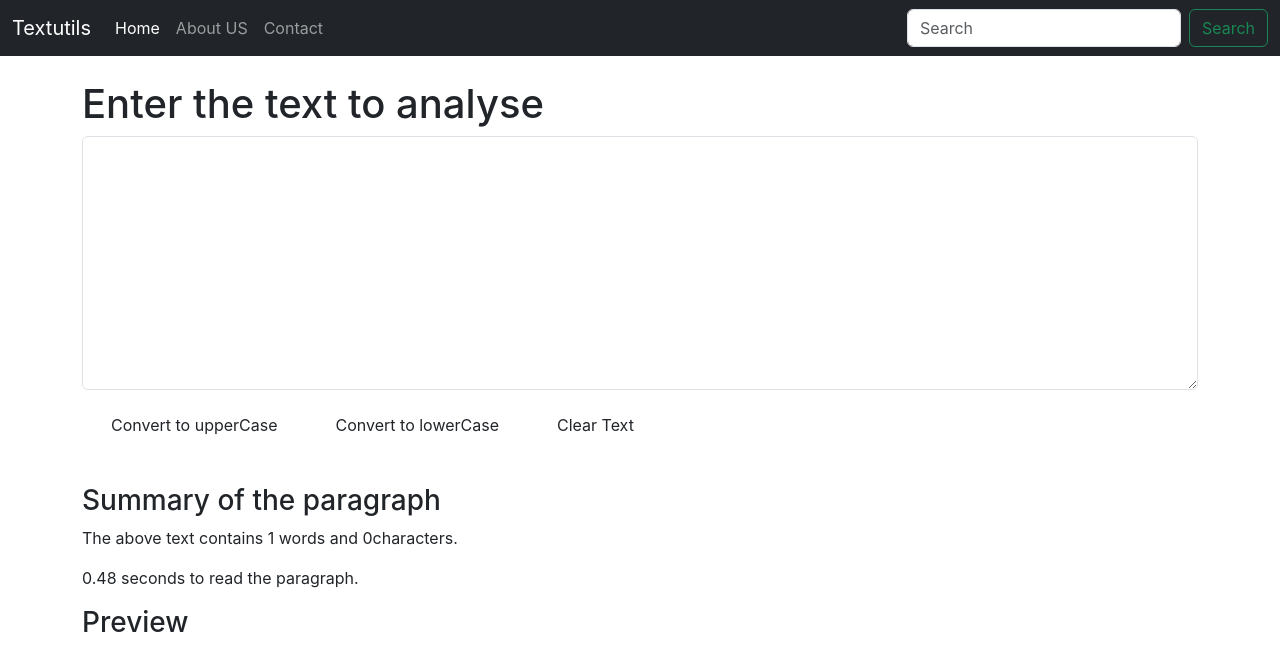
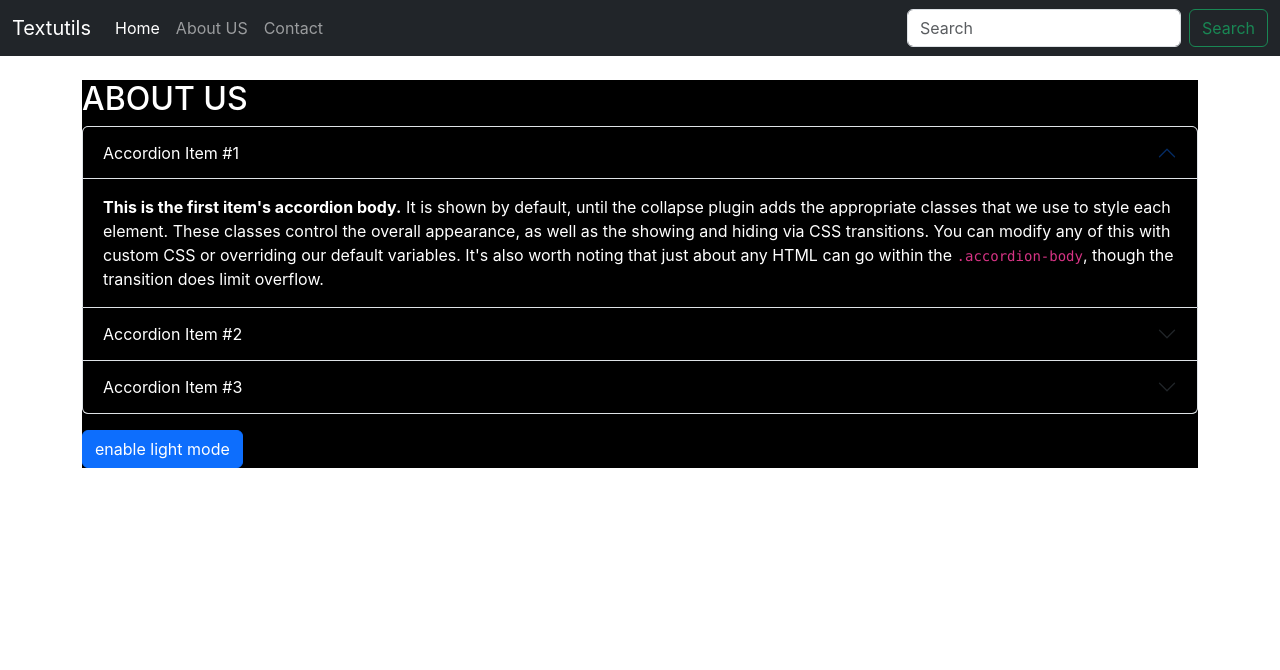
Before and after one commit to Sarthakped20/my-app, a React (Create React App) app: page / in a window 1280 px wide. Shown: the top 670 px of the page. Built offline with nearby package versions, Linux system fonts and the light colour scheme.

Commit message:
dark mode updates

```diff
--- a/src/App.js
+++ b/src/App.js
@@ -2,7 +2,9 @@
 import './App.css';
 import React from 'react';
 import Navbar from './components/Navbar';
-import Textbox from './components/Textbox';
+import About from './components/About';
+// import Textbox from './components/Textbox';
+
 
 
 function App() {
@@ -12,7 +14,8 @@
              aboutText= "About US"/>
 
     <div className="container my-4">
-      <Textbox heading="Enter the text to analyse" />
+      {/* <Textbox heading="Enter the text to analyse" /> */}
+      <About/>
     </div>
 
     </>
--- /dev/null
+++ b/src/components/About.js
@@ -0,0 +1,130 @@
+import React, { useState } from "react";
+
+export default function about() {
+  const [myStyle, setmyStyle] = useState({
+    color: "white",
+    backgroundColor: "black",
+  });
+  const [btnTxt, setbtnTxt] = useState("enable light mode");
+  const toggelStyle = () => {
+    if (myStyle.color == "white") {
+      setmyStyle({
+        color: "black",
+        backgroundColor: "white",
+      });
+      setbtnTxt("Enable dark mode");
+    } else {
+      setmyStyle({
+        color: "white",
+        backgroundColor: "black",
+      });
+      setbtnTxt("Enable light mode");
+    }
+  };
+
+  return (
+    <div className="aboutus" style={myStyle}>
+      <h2>ABOUT US</h2>
+      <div className="accordion" id="accordionExample" style={myStyle}>
+        <div className="accordion-item">
+          <h2 className="accordion-header">
+            <button
+              className="accordion-button"
+              type="button"
+              data-bs-toggle="collapse"
+              data-bs-target="#collapseOne"
+              aria-expanded="true"
+              aria-controls="collapseOne"
+              style={myStyle}
+            >
+              Accordion Item #1
+            </button>
+          </h2>
+          <div
+            id="collapseOne"
+            className="accordion-collapse collapse show"
+            data-bs-parent="#accordionExample"
+          >
+            <div className="accordion-body" style={myStyle}>
+              <strong>This is the first item's accordion body.</strong> It is
+              shown by default, until the collapse plugin adds the appropriate
+              classes that we use to style each element. These classes control
+              the overall appearance, as well as the showing and hiding via CSS
+              transitions. You can modify any of this with custom CSS or
+              overriding our default variables. It's also worth noting that just
+              about any HTML can go within the <code>.accordion-body</code>,
+              though the transition does limit overflow.
+            </div>
+          </div>
+        </div>
+        <div className="accordion-item">
+          <h2 className="accordion-header">
+            <button
+              className="accordion-button collapsed"
+              type="button"
+              data-bs-toggle="collapse"
+              data-bs-target="#collapseTwo"
+              aria-expanded="false"
+              aria-controls="collapseTwo"
+              style={myStyle}
+            >
+              Accordion Item #2
+            </button>
+          </h2>
+          <div
+            id="collapseTwo"
+            className="accordion-collapse collapse"
+            data-bs-parent="#accordionExample"
+          >
+            <div className="accordion-body" style={myStyle}>
+              <strong>This is the second item's accordion body.</strong> It is
+              hidden by default, until the collapse plugin adds the appropriate
+              classes that we use to style each element. These classes control
+              the overall appearance, as well as the showing and hiding via CSS
+              transitions. You can modify any of this with custom CSS or
+              overriding our default variables. It's also worth noting that just
+              about any HTML can go within the <code>.accordion-body</code>,
+              though the transition does limit overflow.
+            </div>
+          </div>
+        </div>
+        <div className="accordion-item">
+          <h2 className="accordion-header">
+            <button
+              className="accordion-button collapsed"
+              type="button"
+              data-bs-toggle="collapse"
+              data-bs-target="#collapseThree"
+              aria-expanded="false"
+              aria-controls="collapseThree"
+              style={myStyle}
+            >
+              Accordion Item #3
+            </button>
+          </h2>
+          <div
+            id="collapseThree"
+            className="accordion-collapse collapse"
+            data-bs-parent="#accordionExample"
+          >
+            <div className="accordion-body" style={myStyle}>
+              <strong>This is the third item's accordion body.</strong> It is
+              hidden by default, until the collapse plugin adds the appropriate
+              classes that we use to style each element. These classes control
+              the overall appearance, as well as the showing and hiding via CSS
+              transitions. You can modify any of this with custom CSS or
+              overriding our default variables. It's also worth noting that just
+              about any HTML can go within the <code>.accordion-body</code>,
+              though the transition does limit overflow.
+            </div>
+          </div>
+        </div>
+      </div>
+      <div className="mode my-3">
+        <button onClick={toggelStyle} type="button" className="btn btn-primary">
+          {btnTxt}
+        </button>
+      </div>
+    </div>
+  );
+}
```
